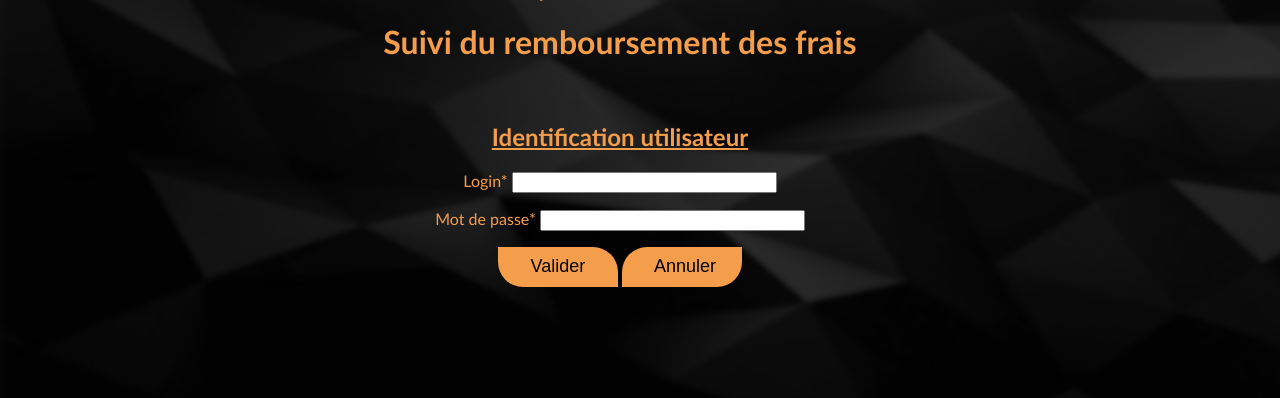
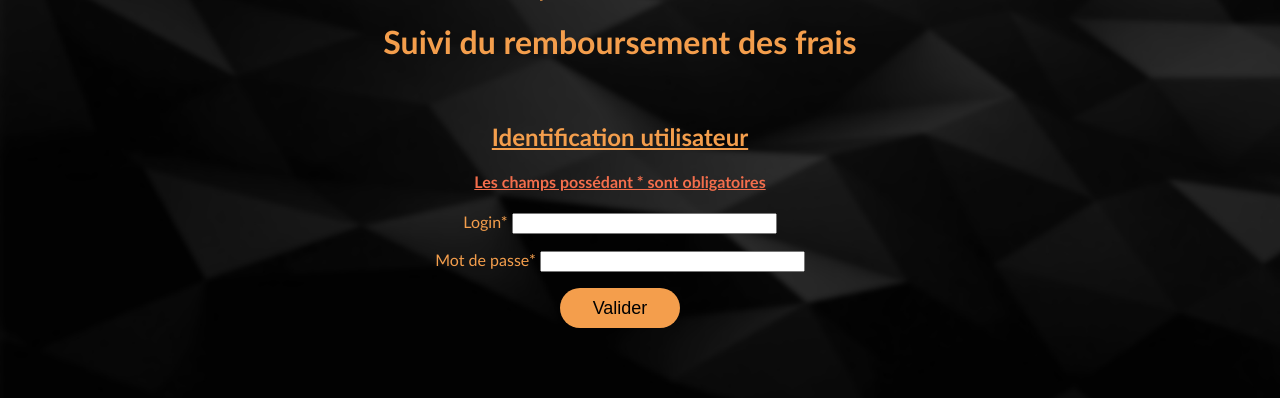
Before and after one commit to Arthur-Prudhomme/GSB, a PHP site: page / in a window 1280 px wide. Shown: the part 270-668 px from the top of the page. Run offline with PHP 8.4, Linux system fonts and the light colour scheme.

Commit message:
Add files via upload
Version finale

```diff
--- a/gsbMVC/controleurs/c_connexion.php
+++ b/gsbMVC/controleurs/c_connexion.php
@@ -16,11 +16,21 @@ switch($action){
 		require("vues/v_connexion.php");
 		break;
 	}
+	case 'retourC':{
+		include("vues/v_sommaire_comptable.php");
+		break;
+	}
 	case 'valideConnexion':{
 		$login = $_REQUEST['login'];
 		$mdp = $_REQUEST['mdp'];
 		$visiteur = $pdo->getInfosVisiteur($login,$mdp);
-		if(!is_array( $visiteur)){
+		if(empty($login) || empty($mdp)){
+			ajouterErreur("Tout les champs de saisie ne sont pas renseignés");
+			include("vues/v_erreurs.php");
+			include("vues/v_connexion.php");
+		}
+		else{
+			if(!is_array($visiteur)){
 				ajouterErreur("Login ou mot de passe incorrect");
 				include("vues/v_erreurs.php");
 				include("vues/v_connexion.php");
@@ -38,6 +48,7 @@ switch($action){
 					include("vues/v_sommaire_comptable.php");
 				}
 			}
+		}
 		break;
 	}
 	default :{
--- a/gsbMVC/styles/styles.css
+++ b/gsbMVC/styles/styles.css
@@ -34,6 +34,11 @@ h2{
   text-decoration: underline;
 }
 
+h4{
+  color : #f46e4c;
+  text-decoration: underline;
+}
+
 label{
   color : #F49E4C;
 }
@@ -52,6 +57,14 @@ input[type=button],input[type=submit]{
   padding: 8px 32px;
   border : 0mm;
 	border-radius:0 25px 0 25px;
+}
+
+input[type=button],input[id=validation]{
+  background-color: #F49E4C;
+  font-size: 18px;
+  padding: 8px 32px;
+  border : 0mm;
+	border-radius:25px 25px 25px 25px;
 }
 
 button.styleBouton{
--- a/gsbMVC/vues/v_connexion.php
+++ b/gsbMVC/vues/v_connexion.php
@@ -1,5 +1,6 @@
 <div id="contenu">
       <h2>Identification utilisateur</h2>
+      <h4>Les champs possédant * sont obligatoires</h4>
 
 
 <form method="POST" action="index.php?uc=connexion&action=valideConnexion">
@@ -14,8 +15,7 @@
 			  <input id="mdp"  type="password"  name="mdp" size="30" maxlength="45">
       </p>
       <div class='button'>
-         <input type="submit" value="Valider" name="valider" style="width: 120px; height: 40px;">
-         <input type="reset" value="Annuler" name="annuler" style="width: 120px; height: 40px;"><br>
+         <input id="validation" type="submit" value="Valider" name="valider" style="width: 120px; height: 40px;"><br>
       </div>
       <div class='cache'>
          <a href="index.php?uc=connexion&action=clickInv"><img src="./images/carre.png">
--- a/gsbMVC/vues/v_listeMois.php
+++ b/gsbMVC/vues/v_listeMois.php
@@ -33,8 +33,7 @@
       </div>
       <div class="piedForm">
       <p>
-        <input id="ok" type="submit" value="Valider" size="20" />
-        <input id="annuler" type="reset" value="Effacer" size="20" />
+        <input id="validation" type="submit" value="Valider" size="20" />
       </p>
       </div>
 
--- a/gsbMVC/vues/v_listeMoisPourC.php
+++ b/gsbMVC/vues/v_listeMoisPourC.php
@@ -1,5 +1,5 @@
  <div id="contenu">
-      <h2>Mes fiches de frais</h2>
+      <h2>Fiches de frais</h2>
       <h3>Mois à sélectionner : </h3>
       <form action="index.php?uc=comptable&action=voirEtatFrais" method="POST">
       <div class="corpsForm">
--- a/gsbMVC/vues/v_listeMois_comptable.php
+++ b/gsbMVC/vues/v_listeMois_comptable.php
@@ -1,5 +1,6 @@
  <div id="contenu">
-      <h2>Mes fiches de frais</h2>
+      <button onclick="window.location.href='index.php?uc=connexion&action=retourC'"  class="styleBouton" style="width: 200px; height: 20px;">Retour</button>
+      <h2>Fiches de frais</h2>
       <h3>Mois à sélectionner : </h3>
       <form action="index.php?uc=etatFrais_comptable&action=voirFrais" method="post">
       <div class="corpsForm">
@@ -33,8 +34,7 @@
       </div>
       <div class="piedForm">
       <p>
-        <input id="ok" type="submit" value="Valider" size="20" />
-        <input id="annuler" type="reset" value="Effacer" size="20" />
+        <input id="validation" type="submit" value="Valider" size="20" />
       </p>
       </div>
 
--- a/gsbMVC/vues/v_ono.php
+++ b/gsbMVC/vues/v_ono.php
@@ -1,5 +1,6 @@
 <div class="capy"><img src="./images/ono.png">
 <h3>Oh no !</h3>
+<button onclick="window.location.href='index.php?uc=connexion&action=demandeConnexion'"  class="styleBouton" style="width: 200px; height: 20px;">Retour</button>
 <div style="display:none">
 <audio controls preloads="metadata" autoplay>
   <source src="./images/ono.mp3" type="audio/mp3">
```
Also changed, not shown: gsbMVC/controleurs/c_comptable.php (+18 -9 lines). Lines whose indentation alone changed are shown as unchanged.
